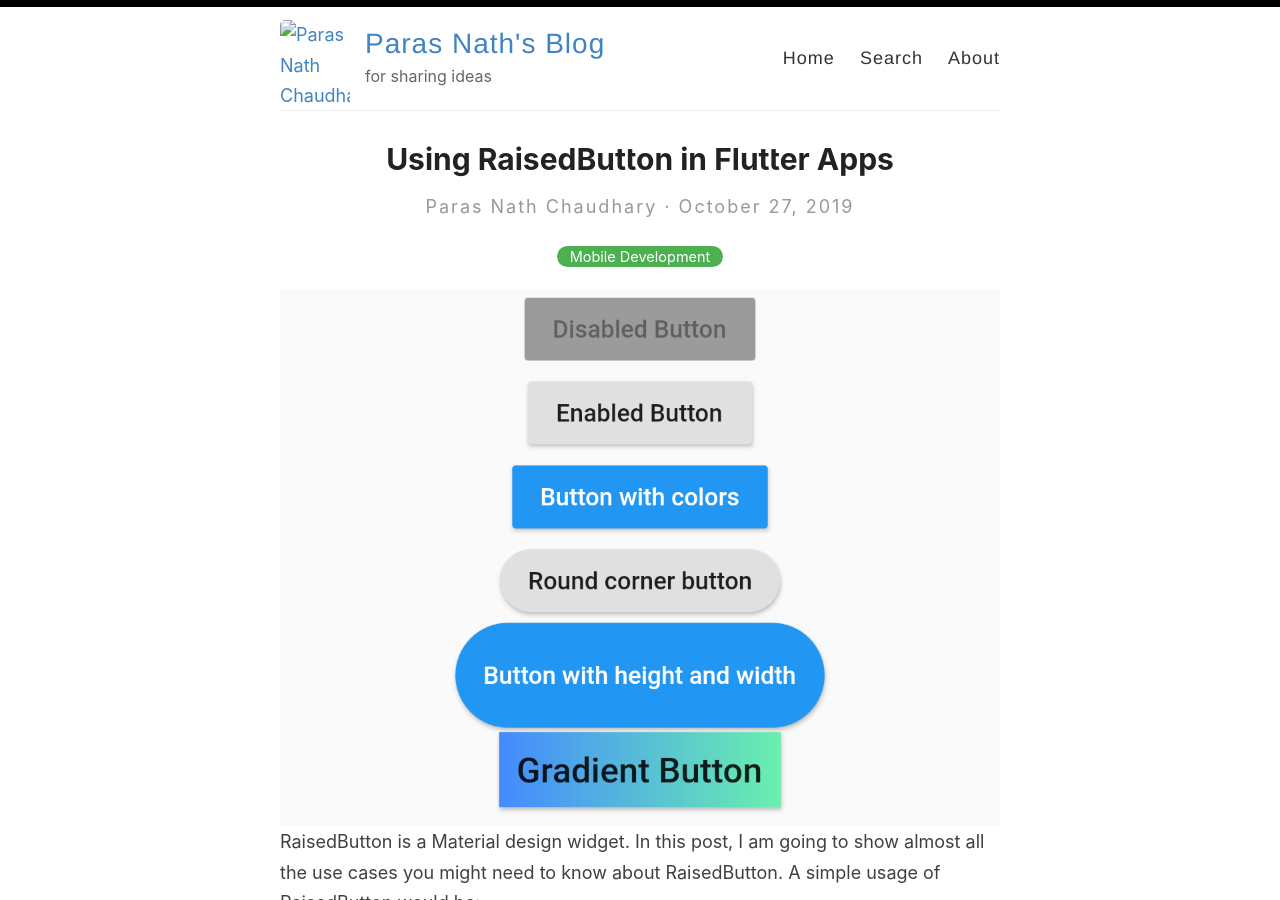
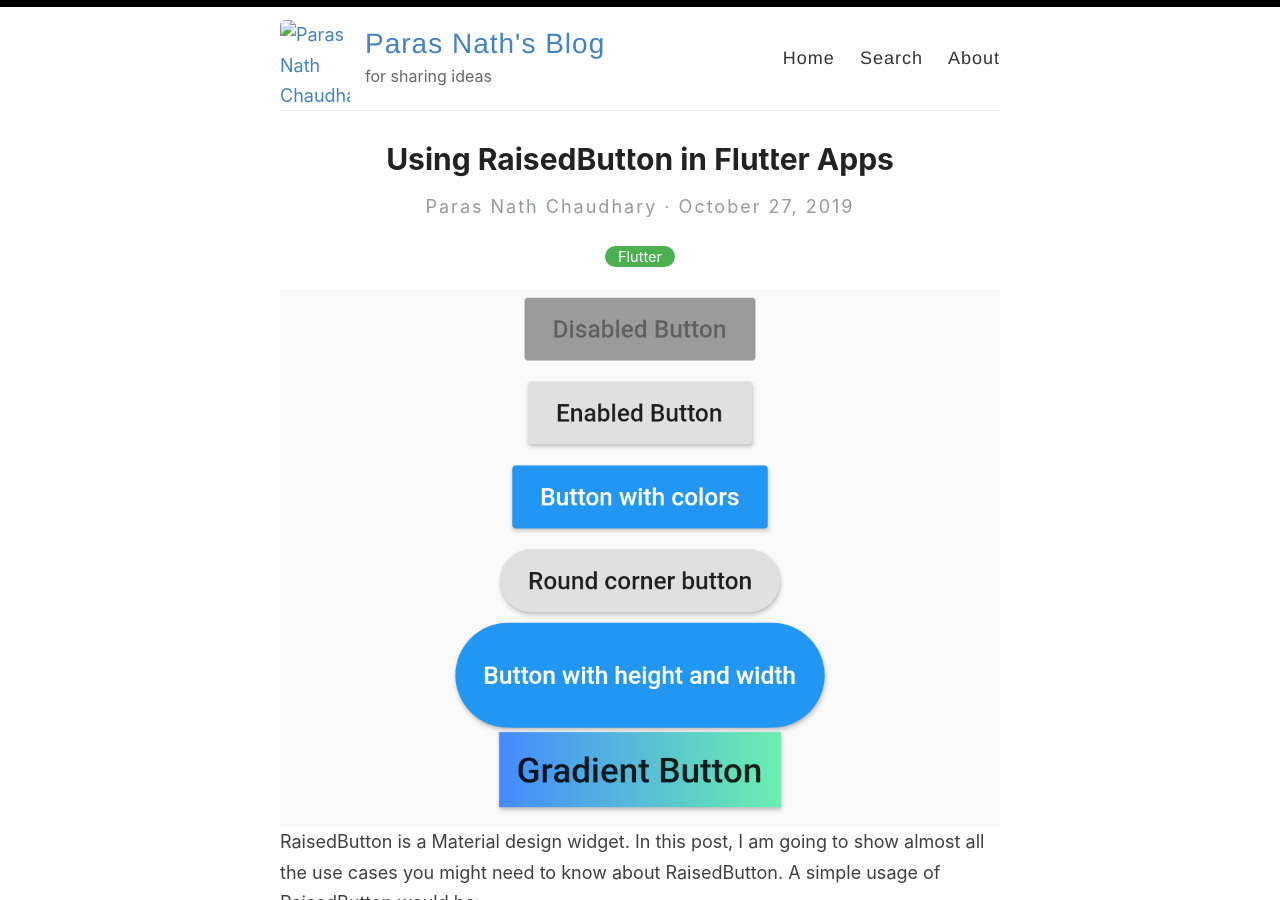
Before and after one commit to opnchaudhary/parasnath.com.np, a Jekyll site: the page built from src/_posts/2019-10-27-using-raised-button-in-flutter-apps.markdown, in a window 1280 px wide and 900 px high. Built offline with Jekyll 4.4.1, drawn with Linux system fonts in a browser that asks for light colours; comment, search, counter and statistics services are not loaded.

Commit message:
fixing category

```diff
--- a/src/_posts/2019-10-27-using-raised-button-in-flutter-apps.markdown
+++ b/src/_posts/2019-10-27-using-raised-button-in-flutter-apps.markdown
@@ -3,7 +3,7 @@ layout: post
 title:  "Using RaisedButton in Flutter Apps"
 author: Paras Nath
 date:   2019-10-27 18:51:02 +0545
-categories: [Mobile Development]
+categories: [Flutter]
 tags: [Flutter, Dart, Android]
 image: /assets/img/using-raisedbuttons-in-flutter-apps.png
 keywords: "Flutter, Dart, Android, Paras Nath Chaudhary"
```
